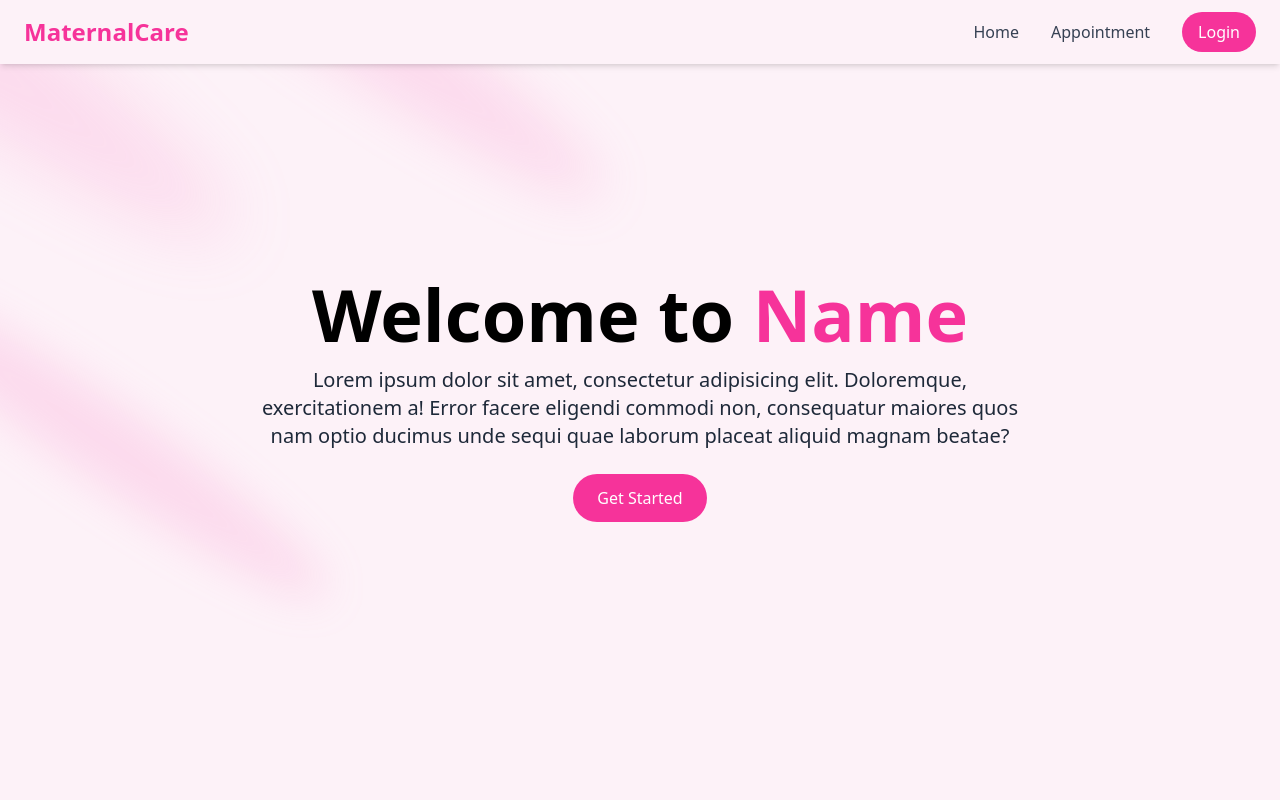
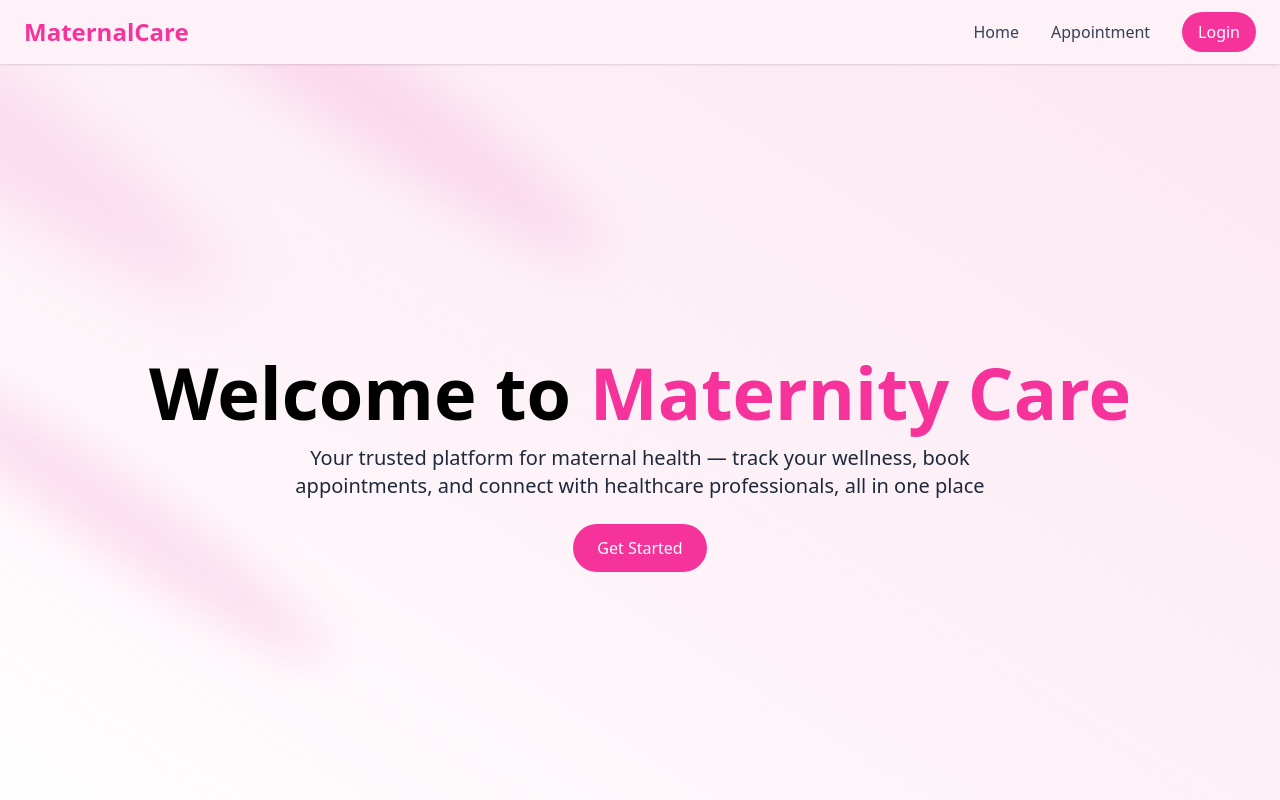
Before and after one commit to Thundercloud12/nfc-4.0-SemiColonSociety, a Next.js app: page / in a window 1280 px wide. Shown: the top 800 px of the page. Built offline with nearby package versions, Linux system fonts and the light colour scheme.

Commit message:
sticky nav and hero description

```diff
--- a/src/components/Hero.jsx
+++ b/src/components/Hero.jsx
@@ -12,7 +12,7 @@ const Hero = () => {
   };
 
   return (
-    <div className="relative w-full h-screen overflow-hidden bg-pink-50">
+    <div className="relative w-full h-screen overflow-hidden bg-gradient-to-bl from-pink-100 via-pink-50 to-transparent">
       {/* Spotlights */}
       <Spotlight fill="#FA86C4" className="top-0 left-0 md:-top-20 md:-left-32 h-[80vh] w-[80vw]" />
       <Spotlight fill="#FA86C4" className="top-0 right-0 md:-top-10 md:-right-32 h-[60vh] w-[60vw]" />
@@ -21,11 +21,9 @@ const Hero = () => {
       {/* Hero Content */}
       <div className="relative z-10 flex flex-col items-center justify-center h-full text-center px-4">
         <h1 className="text-5xl md:text-7xl font-bold">
-          Welcome to <span className="text-pink-500">Name</span>
+          Welcome to <span className="text-pink-500">Maternity Care</span>
         </h1>
-        <p className="mt-4 text-lg md:text-xl max-w-3xl text-gray-800">
-          Lorem ipsum dolor sit amet, consectetur adipisicing elit. Doloremque, exercitationem a! Error facere eligendi commodi non, consequatur maiores quos nam optio ducimus unde sequi quae laborum placeat aliquid magnam beatae?
-        </p>
+        <p className="mt-4 text-lg md:text-xl max-w-3xl text-gray-800">Your trusted platform for maternal health — track your wellness, book appointments, and connect with healthcare professionals, all in one place</p>
 
         <Button text="Get Started" click={handleClick} className="mt-6" />
       </div>
--- a/src/components/Navbar.jsx
+++ b/src/components/Navbar.jsx
@@ -7,7 +7,7 @@ const Navbar = () => {
   const [menuOpen, setMenuOpen] = useState(false);
 
   return (
-    <nav className="bg-pink-50 shadow-md fixed top-0 left-0 w-full z-50">
+    <nav className="bg-pink-50 shadow-sm sticky top-0 w-full z-50">
       <div className="max-w-7xl mx-auto px-6 flex items-center justify-between align-middle h-16">
         <Link href="/" className="text-2xl font-bold text-pink-500">
           MaternalCare
```
